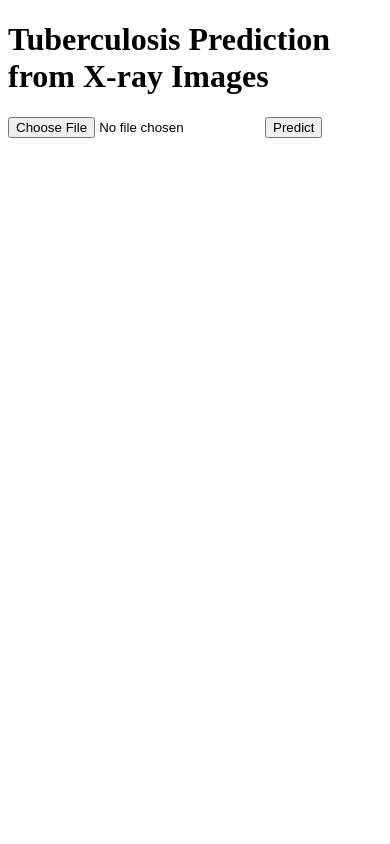
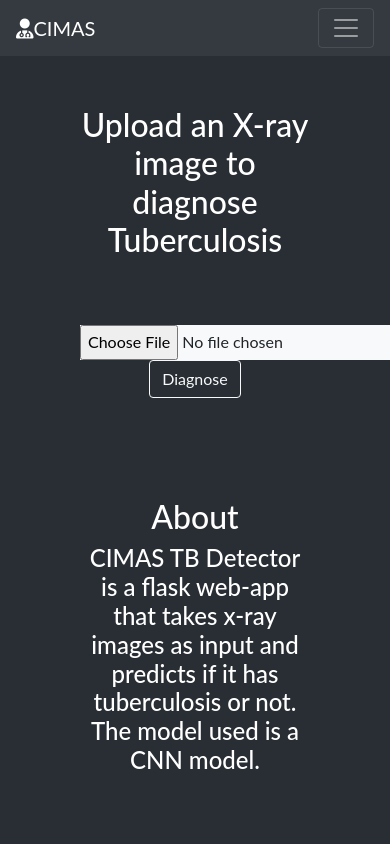
Before and after one commit to Mufaro1410/Flask_TB_Detection_App, a Flask app: page / in a window 390 px wide. Run offline with Flask 3, Linux system fonts and the light colour scheme; some libraries are stand-ins or nearby versions.

Commit message:
updated the UI added index/home and results page

```diff
--- a/app.py
+++ b/app.py
@@ -1,4 +1,4 @@
-from flask import Flask, render_template, request, redirect, url_for
+from flask import Flask, render_template, request, redirect
 from werkzeug.utils import secure_filename
 import os
 from model import predict_tb
@@ -12,8 +12,12 @@ os.makedirs(app.config['UPLOAD_FOLDER'], exist_ok=True)
 def allowed_file(filename):
     return '.' in filename and filename.rsplit('.', 1)[1].lower() in app.config['ALLOWED_EXTENSIONS']
 
-@app.route('/', methods=['GET', 'POST'])
-def upload_file():
+@app.route('/')
+def index():
+    return render_template("index.html")
+
+@app.route('/upload', methods=['GET', 'POST'])
+def upload():
     if request.method == 'POST':
         if 'file' not in request.files:
             return redirect(request.url)
@@ -24,7 +28,8 @@ def upload_file():
             filename = secure_filename(file.filename)
             file.save(os.path.join(app.config['UPLOAD_FOLDER'], filename))
             result = predict_tb(os.path.join(app.config['UPLOAD_FOLDER'], filename))
-            return render_template('index.html', filename=filename, result=result)
+            # return render_template('index.html', filename=filename, result=result)
+            return render_template("result.html", pred=result['predicted'], filename=filename)
     return render_template('index.html')
 
 if __name__ == '__main__':
--- a/model.py
+++ b/model.py
@@ -17,6 +17,6 @@ def predict_tb(image_path):
     img_array = np.expand_dims(img_array, axis=0) / 255.0  # Normalize
     prediction = model.predict(img_array)
     if prediction[0][0] >= 0.5:
-        return 'Tuberculosis Detected'
+        return {'predicted': 'Positive'}
     else:
-        return 'No Tuberculosis Detected'
+        return {'predicted': 'Negative'}
--- /dev/null
+++ b/static/style.css
@@ -0,0 +1,58 @@
+body, html{
+  height:100%;
+  margin:0;
+  font-size:16px;
+  font-family:"Lato", sans-serif;
+  font-weight:400;
+  line-height:1.8em;
+  color: white  ;
+  /* background-color: #fff; */
+  background-color: #282e34;
+  /* color:rgb(214, 10, 10); */
+}
+
+.pimg1, .pimg2, .pimg3{
+  position:relative;
+/*  opacity:0.70;*/
+  background-position:center;
+  background-size:cover;
+  background-repeat:no-repeat;
+  /*
+    fixed = parallax
+    scroll = normal
+  */
+  background-attachment:fixed;
+}
+
+.pimg1{
+  /* background-image:url('img/lungs.jpg'); */
+  /* min-height:100px; */
+}
+
+.pimg2{
+  /* background-image:url('img/img1.jpg'); */
+  /* min-height:100px; */
+}
+
+.section{
+  text-align:center;
+  padding:50px 80px;
+}
+
+.section-dark{
+  /* color:#030000; */
+  /* color:#ddd; */
+
+}
+.card-body{
+  /* color: #101922; */
+}
+
+@media(max-width:568px){
+  .pimg1, .pimg2, .pimg3{
+    background-attachment:scroll;
+  }
+}
+.card{
+  margin: 0 auto;
+}
--- a/templates/index.html
+++ b/templates/index.html
@@ -1,20 +1,37 @@
 <!DOCTYPE html>
-<html lang="en">
-<head>
-    <meta charset="UTF-8">
-    <title>Tuberculosis Prediction</title>
-</head>
-<body>
-    <h1>Tuberculosis Prediction from X-ray Images</h1>
-    <form method="post" enctype="multipart/form-data">
-        <input type="file" name="file" accept=".png, .jpg, .jpeg">
-        <input type="submit" value="Predict">
-    </form>
-    {% if filename %}
-    <h2>Uploaded Image</h2>
-    <img src="{{ url_for('static', filename='images/' + filename) }}" alt="Uploaded Image" width="300">
-    <h2>Prediction Result</h2>
-    <p>{{ result }}</p>
-    {% endif %}
-</body>
+<html lang="eng">
+    <head>
+        <title>TBX Predict </title>
+        <link rel="stylesheet" href="https://stackpath.bootstrapcdn.com/bootstrap/4.3.1/css/bootstrap.min.css" integrity="sha384-ggOyR0iXCbMQv3Xipma34MD+dH/1fQ784/j6cY/iJTQUOhcWr7x9JvoRxT2MZw1T" crossorigin="anonymous">
+        <link rel="stylesheet" type="text/css" href="{{ url_for('static',filename='style.css') }}">
+    <script src="https://kit.fontawesome.com/0a46a55419.js"></script>
+    </head>
+    <body>
+        <nav class="navbar navbar-expand-lg navbar-dark bg-dark">
+            <a class="navbar-brand" href="{{url_for('index')}}"><i class="fas fa-user-md"></i>CIMAS</a>
+            <button class="navbar-toggler" type="button" data-toggle="collapse" data-target="#navbarSupportedContent" aria-controls="navbarSupportedContent" aria-expanded="false" aria-label="Toggle navigation">
+                <span class="navbar-toggler-icon"></span>
+            </button>
+            <div class="collapse navbar-collapse" id="navbarSupportedContent"></div>
+        </nav>
+
+        {%block content%}
+        <section class="section section-dark">
+            <h2>Upload an X-ray image to diagnose Tuberculosis </h2>
+            <br><br>
+            <form id="upload-form" action="{{url_for('upload')}}" method="POST" enctype="multipart/form-data">
+                <input type="file" class="btn-light"  name="file"  accept="image/*">
+                <input type="submit" class="btn btn-outline-light" value="Diagnose">
+            </form>
+        </section>
+        {%endblock%}
+
+        <section class="section section-dark" id="sec2">
+            <h2>About</h2>
+            <h4>
+                CIMAS TB Detector is a flask web-app that takes x-ray images as input and predicts if it has tuberculosis or not.
+                The model used is a CNN model.
+            </h4>
+        </section>
+    </body>
 </html>
```
Also changed, not shown: model/tb_cnn_model.py (+40 -34 lines), requirements.txt (+19 -170 lines), templates/result.html (added, +9 -0 lines), README.md.
